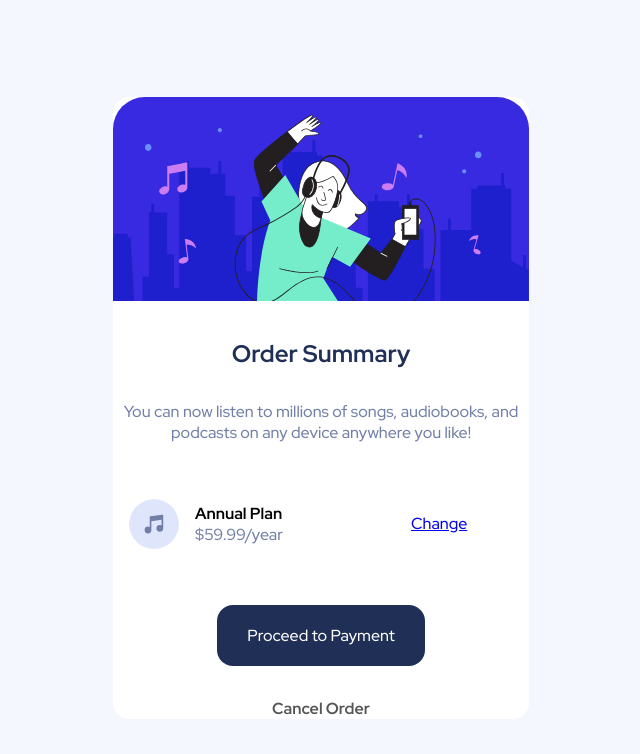
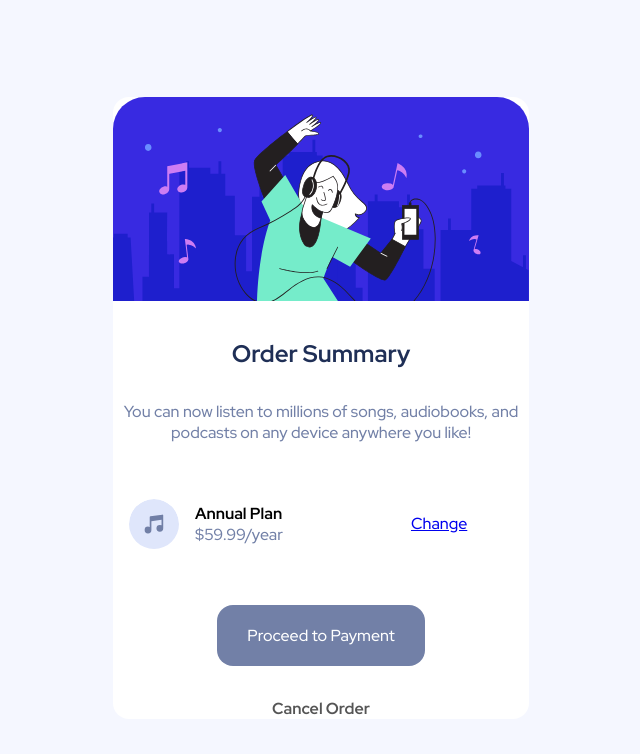
Before and after one commit to ghostzinhapotato/order-summary-frontendmentor, a plain HTML site: page index.html in a window 1280 px wide. Shown: the whole page, without its empty margins (327-967 px from the left). Drawn offline with Linux system fonts and the light colour scheme.

Commit message:
style.css

```diff
--- a/style.css
+++ b/style.css
@@ -78,7 +78,7 @@ main .informations img{
     margin-right: 1rem;
 }
 button {
-    background-color: hsl(223, 47%, 23%);
+    background-color: hsl(224, 23%, 55%);
     color: #fff;
     padding: 20px 30px;
     border: none;
```
